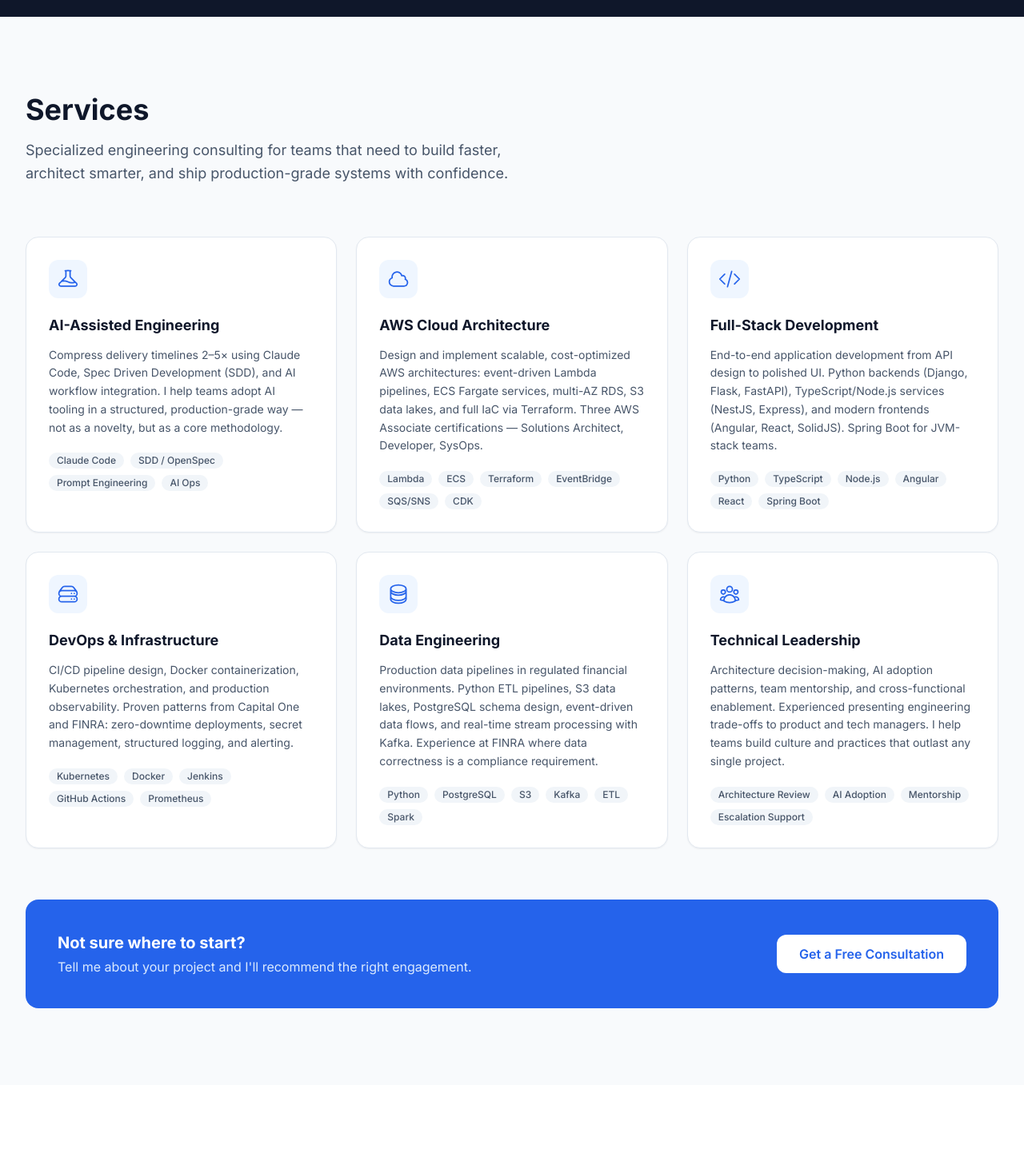
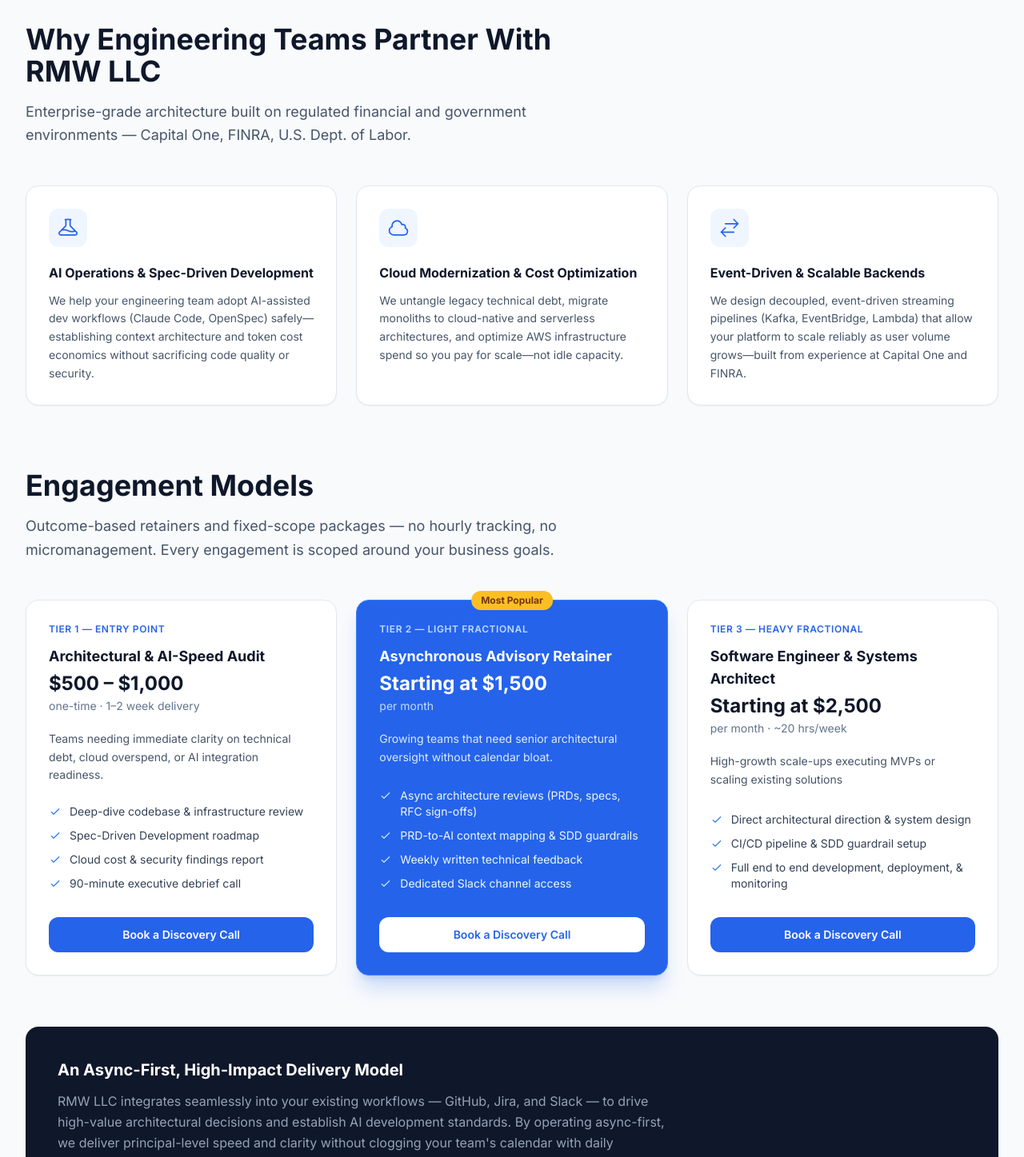
Before and after one commit to ryanwaite28/rmwllc-consulting, a Next.js app: page / in a window 1280 px wide. Shown: the part 880-2327 px from the top of the page at 80% size. Built offline with nearby package versions, Linux system fonts and the light colour scheme.

Commit message:
adding pricing section

```diff
--- a/src/components/Contact.tsx
+++ b/src/components/Contact.tsx
@@ -6,12 +6,12 @@ const FORMSPREE_ENDPOINT = 'https://formspree.io/f/mgobvjge'
 const CONTACT_EMAIL = 'ryanmyronwaite.llc@gmail.com'
 
 const serviceOptions = [
-  'AI-Assisted Engineering',
-  'AWS Cloud Architecture',
-  'Full-Stack Development',
-  'DevOps & Infrastructure',
-  'Data Engineering',
-  'Technical Leadership / Mentorship',
+  'Architectural & AI-Speed Audit (one-time)',
+  'Async Advisory Retainer',
+  'Embedded Systems Architect Retainer',
+  'AI Dev Workflows / Spec-Driven Development',
+  'Cloud Migration & Cost Optimization',
+  'System Scalability & Event-Driven Architecture',
   "Not sure yet — let's talk",
 ]
 
@@ -67,10 +67,12 @@ export default function Contact() {
         <div className="grid grid-cols-1 lg:grid-cols-5 gap-16">
           {/* Left column */}
           <div className="lg:col-span-2">
-            <h2 className="text-3xl sm:text-4xl font-bold text-slate-900 mb-4">Start a Project</h2>
+            <h2 className="text-3xl sm:text-4xl font-bold text-slate-900 mb-4">
+              Ready to Modernize Your Technical Stack?
+            </h2>
             <p className="text-slate-600 leading-relaxed mb-10">
-              Have a project to architect, a system to modernize, or a team to enable? Tell me
-              what you&apos;re working on — I respond within 24 hours.
+              Schedule a 20-minute discovery call to discuss your architecture challenge or book
+              an initial Tech Audit. I respond within 24 hours.
             </p>
 
             <div className="space-y-6">
@@ -166,7 +168,7 @@ export default function Contact() {
                   </div>
                   <div>
                     <label className="block text-sm font-medium text-slate-700 mb-1.5">
-                      Email <span className="text-red-500">*</span>
+                      Work Email <span className="text-red-500">*</span>
                     </label>
                     <input
                       name="email"
@@ -193,7 +195,7 @@ export default function Contact() {
 
                 <div>
                   <label className="block text-sm font-medium text-slate-700 mb-1.5">
-                    Service of Interest
+                    Current Technical Challenge
                   </label>
                   <select
                     name="service"
@@ -201,7 +203,7 @@ export default function Contact() {
                     onChange={handleChange}
                     className="w-full px-4 py-3 border border-slate-300 rounded-xl text-slate-900 bg-white focus:outline-none focus:ring-2 focus:ring-blue-500 focus:border-transparent text-sm"
                   >
-                    <option value="">Select a service...</option>
+                    <option value="">Select an area...</option>
                     {serviceOptions.map((o) => (
                       <option key={o} value={o}>{o}</option>
                     ))}
@@ -248,7 +250,7 @@ export default function Contact() {
                     </>
                   ) : (
                     <>
-                      Send Message
+                      Book a Discovery Call
                       <svg className="w-4 h-4" fill="none" stroke="currentColor" viewBox="0 0 24 24">
                         <path strokeLinecap="round" strokeLinejoin="round" strokeWidth={2} d="M17 8l4 4m0 0l-4 4m4-4H3" />
                       </svg>
--- a/src/components/Services.tsx
+++ b/src/components/Services.tsx
@@ -1,14 +1,13 @@
-const services = [
+const pillars = [
   {
     icon: (
       <svg className="w-7 h-7" fill="none" stroke="currentColor" viewBox="0 0 24 24">
         <path strokeLinecap="round" strokeLinejoin="round" strokeWidth={1.5} d="M9.75 3.104v5.714a2.25 2.25 0 01-.659 1.591L5 14.5M9.75 3.104c-.251.023-.501.05-.75.082m.75-.082a24.301 24.301 0 014.5 0m0 0v5.714c0 .597.237 1.17.659 1.591L19.8 15.3M14.25 3.104c.251.023.501.05.75.082M19.8 15.3l-1.57.393A9.065 9.065 0 0112 15a9.065 9.065 0 00-6.23-.693L5 14.5m14.8.8l1.402 1.402c1 1 .03 2.798-1.402 2.798H4.2c-1.432 0-2.402-1.798-1.402-2.798L4.2 15.3" />
       </svg>
     ),
-    title: 'AI-Assisted Engineering',
+    title: 'AI Operations & Spec-Driven Development',
     description:
-      'Compress delivery timelines 2–5× using Claude Code, Spec Driven Development (SDD), and AI workflow integration. I help teams adopt AI tooling in a structured, production-grade way — not as a novelty, but as a core methodology.',
-    tags: ['Claude Code', 'SDD / OpenSpec', 'Prompt Engineering', 'AI Ops'],
+      'We help your engineering team adopt AI-assisted dev workflows (Claude Code, OpenSpec) safely—establishing context architecture and token cost economics without sacrificing code quality or security.',
   },
   {
     icon: (
@@ -16,54 +15,63 @@ const services = [
         <path strokeLinecap="round" strokeLinejoin="round" strokeWidth={1.5} d="M2.25 15a4.5 4.5 0 004.5 4.5H18a3.75 3.75 0 001.332-7.257 3 3 0 00-3.758-3.848 5.25 5.25 0 00-10.233 2.33A4.502 4.502 0 002.25 15z" />
       </svg>
     ),
-    title: 'AWS Cloud Architecture',
+    title: 'Cloud Modernization & Cost Optimization',
     description:
-      'Design and implement scalable, cost-optimized AWS architectures: event-driven Lambda pipelines, ECS Fargate services, multi-AZ RDS, S3 data lakes, and full IaC via Terraform. Three AWS Associate certifications — Solutions Architect, Developer, SysOps.',
-    tags: ['Lambda', 'ECS', 'Terraform', 'EventBridge', 'SQS/SNS', 'CDK'],
+      'We untangle legacy technical debt, migrate monoliths to cloud-native and serverless architectures, and optimize AWS infrastructure spend so you pay for scale—not idle capacity.',
   },
   {
     icon: (
       <svg className="w-7 h-7" fill="none" stroke="currentColor" viewBox="0 0 24 24">
-        <path strokeLinecap="round" strokeLinejoin="round" strokeWidth={1.5} d="M17.25 6.75L22.5 12l-5.25 5.25m-10.5 0L1.5 12l5.25-5.25m7.5-3l-4.5 16.5" />
+        <path strokeLinecap="round" strokeLinejoin="round" strokeWidth={1.5} d="M7.5 21L3 16.5m0 0L7.5 12M3 16.5h13.5m0-13.5L21 7.5m0 0L16.5 12M21 7.5H7.5" />
       </svg>
     ),
-    title: 'Full-Stack Development',
+    title: 'Event-Driven & Scalable Backends',
     description:
-      'End-to-end application development from API design to polished UI. Python backends (Django, Flask, FastAPI), TypeScript/Node.js services (NestJS, Express), and modern frontends (Angular, React, SolidJS). Spring Boot for JVM-stack teams.',
-    tags: ['Python', 'TypeScript', 'Node.js', 'Angular', 'React', 'Spring Boot'],
+      'We design decoupled, event-driven streaming pipelines (Kafka, EventBridge, Lambda) that allow your platform to scale reliably as user volume grows—built from experience at Capital One and FINRA.',
+  },
+]
+
+const tiers = [
+  {
+    name: 'Architectural & AI-Speed Audit',
+    badge: 'Tier 1 — Entry Point',
+    price: '$500 – $1,000',
+    frequency: 'one-time · 1–2 week delivery',
+    target: 'Teams needing immediate clarity on technical debt, cloud overspend, or AI integration readiness.',
+    deliverables: [
+      'Deep-dive codebase & infrastructure review',
+      'Spec-Driven Development roadmap',
+      'Cloud cost & security findings report',
+      '90-minute executive debrief call',
+    ],
+    highlight: false,
   },
   {
-    icon: (
-      <svg className="w-7 h-7" fill="none" stroke="currentColor" viewBox="0 0 24 24">
-        <path strokeLinecap="round" strokeLinejoin="round" strokeWidth={1.5} d="M5.25 14.25h13.5m-13.5 0a3 3 0 01-3-3m3 3a3 3 0 100 6h13.5a3 3 0 100-6m-16.5-3a3 3 0 013-3h13.5a3 3 0 013 3m-19.5 0a4.5 4.5 0 01.9-2.7L5.737 5.1a3.375 3.375 0 012.7-1.35h7.126c1.062 0 2.062.5 2.7 1.35l2.587 3.45a4.5 4.5 0 01.9 2.7m0 0a3 3 0 01-3 3m0 3h.008v.008h-.008v-.008zm0-6h.008v.008h-.008v-.008zm-3 6h.008v.008h-.008v-.008zm0-6h.008v.008h-.008v-.008z" />
-      </svg>
-    ),
-    title: 'DevOps & Infrastructure',
-    description:
-      'CI/CD pipeline design, Docker containerization, Kubernetes orchestration, and production observability. Proven patterns from Capital One and FINRA: zero-downtime deployments, secret management, structured logging, and alerting.',
-    tags: ['Kubernetes', 'Docker', 'Jenkins', 'GitHub Actions', 'Prometheus'],
+    name: 'Asynchronous Advisory Retainer',
+    badge: 'Tier 2 — Light Fractional',
+    price: 'Starting at $1,500',
+    frequency: 'per month',
+    target: 'Growing teams that need senior architectural oversight without calendar bloat.',
+    deliverables: [
+      'Async architecture reviews (PRDs, specs, RFC sign-offs)',
+      'PRD-to-AI context mapping & SDD guardrails',
+      'Weekly written technical feedback',
+      'Dedicated Slack channel access',
+    ],
+    highlight: true,
   },
   {
-    icon: (
-      <svg className="w-7 h-7" fill="none" stroke="currentColor" viewBox="0 0 24 24">
-        <path strokeLinecap="round" strokeLinejoin="round" strokeWidth={1.5} d="M20.25 6.375c0 2.278-3.694 4.125-8.25 4.125S3.75 8.653 3.75 6.375m16.5 0c0-2.278-3.694-4.125-8.25-4.125S3.75 4.097 3.75 6.375m16.5 0v11.25c0 2.278-3.694 4.125-8.25 4.125s-8.25-1.847-8.25-4.125V6.375m16.5 2.625c0 2.278-3.694 4.125-8.25 4.125s-8.25-1.847-8.25-4.125m16.5 5.625c0 2.278-3.694 4.125-8.25 4.125s-8.25-1.847-8.25-4.125" />
-      </svg>
-    ),
-    title: 'Data Engineering',
-    description:
-      'Production data pipelines in regulated financial environments. Python ETL pipelines, S3 data lakes, PostgreSQL schema design, event-driven data flows, and real-time stream processing with Kafka. Experience at FINRA where data correctness is a compliance requirement.',
-    tags: ['Python', 'PostgreSQL', 'S3', 'Kafka', 'ETL', 'Spark'],
-  },
-  {
-    icon: (
-      <svg className="w-7 h-7" fill="none" stroke="currentColor" viewBox="0 0 24 24">
-        <path strokeLinecap="round" strokeLinejoin="round" strokeWidth={1.5} d="M18 18.72a9.094 9.094 0 003.741-.479 3 3 0 00-4.682-2.72m.94 3.198l.001.031c0 .225-.012.447-.037.666A11.944 11.944 0 0112 21c-2.17 0-4.207-.576-5.963-1.584A6.062 6.062 0 016 18.719m12 0a5.971 5.971 0 00-.941-3.197m0 0A5.995 5.995 0 0012 12.75a5.995 5.995 0 00-5.058 2.772m0 0a3 3 0 00-4.681 2.72 8.986 8.986 0 003.74.477m.94-3.197a5.971 5.971 0 00-.94 3.197M15 6.75a3 3 0 11-6 0 3 3 0 016 0zm6 3a2.25 2.25 0 11-4.5 0 2.25 2.25 0 014.5 0zm-13.5 0a2.25 2.25 0 11-4.5 0 2.25 2.25 0 014.5 0z" />
-      </svg>
-    ),
-    title: 'Technical Leadership',
-    description:
-      'Architecture decision-making, AI adoption patterns, team mentorship, and cross-functional enablement. Experienced presenting engineering trade-offs to product and tech managers. I help teams build culture and practices that outlast any single project.',
-    tags: ['Architecture Review', 'AI Adoption', 'Mentorship', 'Escalation Support'],
+    name: 'Software Engineer & Systems Architect',
+    badge: 'Tier 3 — Heavy Fractional',
+    price: 'Starting at $2,500',
+    frequency: 'per month · ~20 hrs/week',
+    target: 'High-growth scale-ups executing MVPs or scaling existing solutions',
+    deliverables: [
+      'Direct architectural direction & system design',
+      'CI/CD pipeline & SDD guardrail setup',
+      'Full end to end development, deployment, & monitoring'
+    ],
+    highlight: false,
   },
 ]
 
@@ -71,54 +79,133 @@ export default function Services() {
   return (
     <section id="services" className="py-24 bg-slate-50">
       <div className="max-w-7xl mx-auto px-4 sm:px-6 lg:px-8">
-        <div className="max-w-2xl mb-16">
-          <h2 className="text-3xl sm:text-4xl font-bold text-slate-900 mb-4">Services</h2>
+
+        {/* Value Pillars */}
+        <div className="max-w-2xl mb-12">
+          <h2 className="text-3xl sm:text-4xl font-bold text-slate-900 mb-4">
+            Why Engineering Teams Partner With RMW LLC
+          </h2>
           <p className="text-lg text-slate-600 leading-relaxed">
-            Specialized engineering consulting for teams that need to build faster, architect
-            smarter, and ship production-grade systems with confidence.
+            Enterprise-grade architecture built on regulated financial and government environments —
+            Capital One, FINRA, U.S. Dept. of Labor.
           </p>
         </div>
 
-        <div className="grid grid-cols-1 md:grid-cols-2 lg:grid-cols-3 gap-6">
-          {services.map((s) => (
+        <div className="grid grid-cols-1 md:grid-cols-3 gap-6 mb-20">
+          {pillars.map((p) => (
             <div
-              key={s.title}
+              key={p.title}
               className="bg-white rounded-2xl p-7 shadow-sm border border-slate-200 hover:border-blue-200 hover:shadow-md transition-all group"
             >
               <div className="w-12 h-12 rounded-xl bg-blue-50 group-hover:bg-blue-100 flex items-center justify-center text-blue-600 mb-5 transition-colors">
-                {s.icon}
+                {p.icon}
               </div>
-              <h3 className="text-lg font-bold text-slate-900 mb-3">{s.title}</h3>
-              <p className="text-slate-600 leading-relaxed text-sm mb-5">{s.description}</p>
-              <div className="flex flex-wrap gap-2">
-                {s.tags.map((tag) => (
-                  <span
-                    key={tag}
-                    className="px-2.5 py-0.5 bg-slate-100 text-slate-600 rounded-full text-xs font-medium"
-                  >
-                    {tag}
-                  </span>
-                ))}
-              </div>
+              <h3 className="text-base font-bold text-slate-900 mb-3">{p.title}</h3>
+              <p className="text-slate-600 leading-relaxed text-sm">{p.description}</p>
             </div>
           ))}
         </div>
 
+        {/* Engagement Models / Pricing Tiers */}
+        <div className="max-w-2xl mb-12">
+          <h2 className="text-3xl sm:text-4xl font-bold text-slate-900 mb-4">Engagement Models</h2>
+          <p className="text-lg text-slate-600 leading-relaxed">
+            Outcome-based retainers and fixed-scope packages — no hourly tracking, no micromanagement.
+            Every engagement is scoped around your business goals.
+          </p>
+        </div>
+
+        <div className="grid grid-cols-1 md:grid-cols-3 gap-6 mb-16">
+          {tiers.map((t) => (
+            <div
+              key={t.name}
+              className={`relative rounded-2xl p-7 border flex flex-col transition-all ${
+                t.highlight
+                  ? 'bg-blue-600 border-blue-500 shadow-xl shadow-blue-600/20'
+                  : 'bg-white border-slate-200 shadow-sm hover:border-blue-200 hover:shadow-md'
+              }`}
+            >
+              {t.highlight && (
+                <div className="absolute -top-3 left-1/2 -translate-x-1/2 px-3 py-1 bg-amber-400 text-amber-900 text-xs font-bold rounded-full whitespace-nowrap">
+                  Most Popular
+                </div>
+              )}
+
+              <div className={`text-xs font-semibold uppercase tracking-wider mb-3 ${t.highlight ? 'text-blue-200' : 'text-blue-600'}`}>
+                {t.badge}
+              </div>
+              <h3 className={`text-lg font-bold mb-1 ${t.highlight ? 'text-white' : 'text-slate-900'}`}>
+                {t.name}
+              </h3>
+              <div className={`text-2xl font-bold mb-0.5 ${t.highlight ? 'text-white' : 'text-slate-900'}`}>
+                {t.price}
+              </div>
+              <div className={`text-sm mb-5 ${t.highlight ? 'text-blue-200' : 'text-slate-500'}`}>
+                {t.frequency}
+              </div>
+              <p className={`text-sm leading-relaxed mb-6 ${t.highlight ? 'text-blue-100' : 'text-slate-600'}`}>
+                {t.target}
+              </p>
+              <ul className="space-y-2.5 mt-auto">
+                {t.deliverables.map((d) => (
+                  <li key={d} className="flex items-start gap-2.5">
+                    <svg
+                      className={`w-4 h-4 mt-0.5 flex-shrink-0 ${t.highlight ? 'text-blue-200' : 'text-blue-500'}`}
+                      fill="none" stroke="currentColor" viewBox="0 0 24 24"
+                    >
+                      <path strokeLinecap="round" strokeLinejoin="round" strokeWidth={2} d="M5 13l4 4L19 7" />
+                    </svg>
+                    <span className={`text-sm ${t.highlight ? 'text-blue-50' : 'text-slate-700'}`}>{d}</span>
+                  </li>
+                ))}
+              </ul>
+
+              <a
+                href="#contact"
+                className={`mt-8 block text-center py-3 px-6 rounded-xl font-semibold text-sm transition-colors ${
+                  t.highlight
+                    ? 'bg-white text-blue-600 hover:bg-blue-50'
+                    : 'bg-blue-600 text-white hover:bg-blue-500'
+                }`}
+              >
+                Book a Discovery Call
+              </a>
+            </div>
+          ))}
+        </div>
+
+        {/* Async-First Delivery Model */}
+        <div className="bg-slate-900 rounded-2xl p-8 sm:p-10 mb-16">
+          <div className="max-w-3xl">
+            <h3 className="text-xl font-bold text-white mb-3">
+              An Async-First, High-Impact Delivery Model
+            </h3>
+            <p className="text-slate-400 leading-relaxed">
+              RMW LLC integrates seamlessly into your existing workflows — GitHub, Jira, and Slack —
+              to drive high-value architectural decisions and establish AI development standards.
+              By operating async-first, we deliver principal-level speed and clarity without clogging
+              your team&apos;s calendar with daily standups or endless meetings. Engagements are
+              scoped around deliverables, not hours.
+            </p>
+          </div>
+        </div>
+
         {/* CTA band */}
-        <div className="mt-16 bg-blue-600 rounded-2xl p-8 sm:p-10 flex flex-col sm:flex-row items-center justify-between gap-6">
+        <div className="bg-blue-600 rounded-2xl p-8 sm:p-10 flex flex-col sm:flex-row items-center justify-between gap-6">
           <div>
-            <h3 className="text-xl font-bold text-white mb-1">Not sure where to start?</h3>
+            <h3 className="text-xl font-bold text-white mb-1">Not sure which tier fits?</h3>
             <p className="text-blue-100">
-              Tell me about your project and I&apos;ll recommend the right engagement.
+              Start with a 20-minute discovery call — no commitment required.
             </p>
           </div>
           <a
             href="#contact"
             className="flex-shrink-0 bg-white text-blue-600 hover:bg-blue-50 font-semibold px-7 py-3 rounded-xl transition-colors"
           >
-            Get a Free Consultation
+            Book a Discovery Call
           </a>
         </div>
+
       </div>
     </section>
   )
```
Also changed, not shown: src/components/Hero.tsx (+9 -9 lines).
